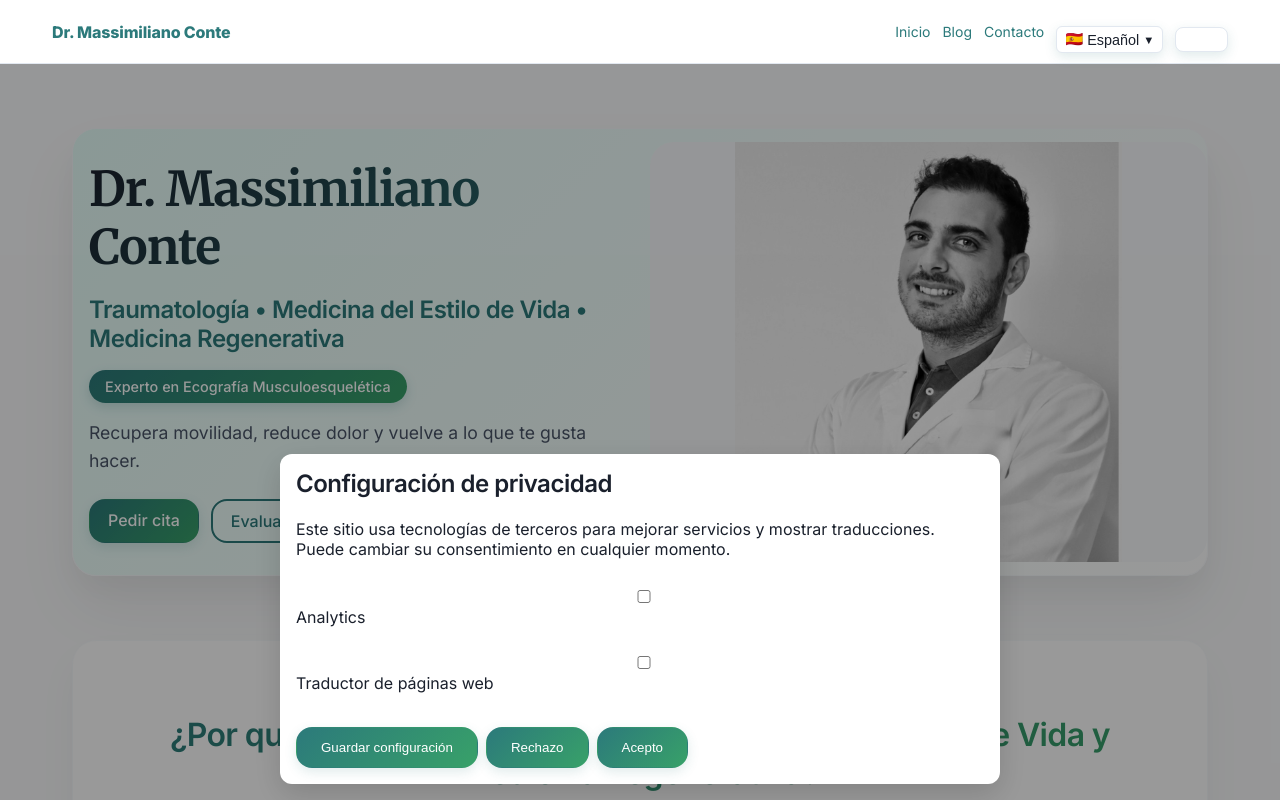
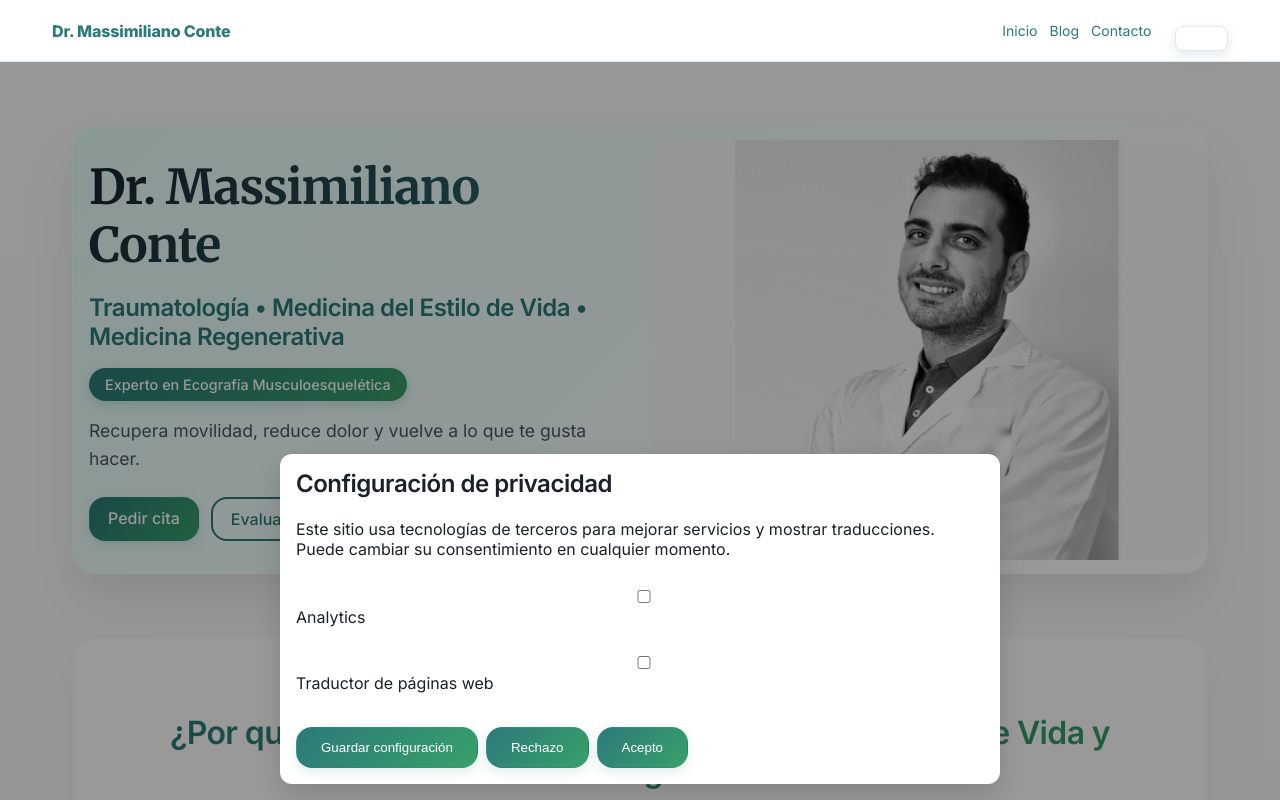
Before and after one commit to Mariabuve/massiconte, a Next.js app: page / in a window 1280 px wide. Shown: the top 800 px of the page. Built offline with nearby package versions, Linux system fonts and the light colour scheme.

Commit message:
feat: implement Google Translate widget for automatic multilingual support

```diff
--- /dev/null
+++ b/src/components/GoogleTranslate.tsx
@@ -0,0 +1,38 @@
+"use client";
+
+import { useEffect } from "react";
+
+export function GoogleTranslate() {
+  useEffect(() => {
+    // Cargar el script de Google Translate
+    const script = document.createElement('script');
+    script.src = 'https://translate.google.com/translate_a/element.js?cb=googleTranslateElementInit';
+    script.async = true;
+    document.head.appendChild(script);
+
+    // Función global para inicializar el widget
+    (window as any).googleTranslateElementInit = () => {
+      new (window as any).google.translate.TranslateElement({
+        pageLanguage: 'es',
+        includedLanguages: 'es,ca,en,it',
+        layout: (window as any).google.translate.TranslateElement.InlineLayout.SIMPLE,
+        autoDisplay: false
+      }, 'google_translate_element');
+    };
+
+    return () => {
+      // Limpiar el script al desmontar
+      const existingScript = document.querySelector('script[src*="translate.google.com"]');
+      if (existingScript) {
+        existingScript.remove();
+      }
+    };
+  }, []);
+
+  return (
+    <div id="google_translate_element" style={{
+      display: "inline-block",
+      verticalAlign: "middle"
+    }}></div>
+  );
+}
--- a/src/components/Header.tsx
+++ b/src/components/Header.tsx
@@ -2,7 +2,7 @@
 
 import Link from "next/link";
 import { useState } from "react";
-import { SimpleLanguageSelector } from "./SimpleLanguageSelector";
+import { GoogleTranslate } from "./GoogleTranslate";
 
 export function Header() {
   const [moreOpen, setMoreOpen] = useState(false);
@@ -29,7 +29,7 @@ export function Header() {
           <Link href="/">Inicio</Link>
           <Link href="/blog">Blog</Link>
           <Link href="/contact">Contacto</Link>
-          <SimpleLanguageSelector />
+          <GoogleTranslate />
           <div style={{ position: "relative" }}>
             <button onClick={() => setMoreOpen((v) => !v)} aria-expanded={moreOpen} aria-haspopup="menu" style={{
               padding: "4px 8px", borderRadius: 8, border: "1px solid var(--border)",
--- a/src/components/SimpleLanguageSelector.tsx
+++ /dev/null
@@ -1,107 +0,0 @@
-"use client";
-
-import { useState, useEffect } from "react";
-
-type Language = "es" | "ca" | "en" | "it";
-
-export function SimpleLanguageSelector() {
-  const [currentLang, setCurrentLang] = useState<Language>("es");
-  const [isOpen, setIsOpen] = useState(false);
-
-  useEffect(() => {
-    const savedLang = localStorage.getItem('language') as Language;
-    if (savedLang && ['es', 'ca', 'en', 'it'].includes(savedLang)) {
-      setCurrentLang(savedLang);
-      document.documentElement.lang = savedLang;
-    }
-  }, []);
-
-  const changeLanguage = (lang: Language) => {
-    setCurrentLang(lang);
-    localStorage.setItem('language', lang);
-    document.documentElement.lang = lang;
-    setIsOpen(false);
-    window.dispatchEvent(new CustomEvent('languageChange', { detail: lang }));
-  };
-
-  const languages = {
-    es: { flag: "🇪🇸", name: "Español" },
-    ca: { flag: "🏴", name: "Català" },
-    en: { flag: "🇬🇧", name: "English" },
-    it: { flag: "🇮🇹", name: "Italiano" }
-  };
-
-  return (
-    <div style={{ position: "relative" }}>
-      <button
-        onClick={() => setIsOpen(!isOpen)}
-        style={{
-          display: "flex",
-          alignItems: "center",
-          gap: "4px",
-          padding: "4px 8px",
-          borderRadius: "6px",
-          border: "1px solid var(--border)",
-          background: "var(--panel)",
-          color: "var(--fg)",
-          cursor: "pointer",
-          fontSize: "clamp(0.75rem, 2.5vw, 0.9rem)",
-          fontWeight: "500",
-          whiteSpace: "nowrap"
-        }}
-      >
-        <span>{languages[currentLang].flag}</span>
-        <span>{languages[currentLang].name}</span>
-        <span style={{ fontSize: "0.7rem" }}>▼</span>
-      </button>
-
-      {isOpen && (
-        <div style={{
-          position: "absolute",
-          top: "100%",
-          right: 0,
-          marginTop: "4px",
-          background: "var(--panel)",
-          border: "1px solid var(--border)",
-          borderRadius: "8px",
-          boxShadow: "0 4px 12px rgba(0,0,0,0.1)",
-          zIndex: 100,
-          minWidth: "140px"
-        }}>
-          {(Object.keys(languages) as Language[]).map((lang) => (
-            <button
-              key={lang}
-              onClick={() => changeLanguage(lang)}
-              style={{
-                display: "flex",
-                alignItems: "center",
-                gap: "8px",
-                width: "100%",
-                padding: "8px 12px",
-                border: "none",
-                background: currentLang === lang ? "var(--accent-light)" : "transparent",
-                color: "var(--fg)",
-                cursor: "pointer",
-                fontSize: "0.9rem",
-                textAlign: "left"
-              }}
-            >
-              <span>{languages[lang].flag}</span>
-              <span>{languages[lang].name}</span>
-            </button>
-          ))}
-        </div>
-      )}
-    </div>
-  );
-}
-
-export function getCurrentLanguage(): Language {
-  if (typeof window !== 'undefined') {
-    const savedLang = localStorage.getItem('language') as Language;
-    if (savedLang && ['es', 'ca', 'en', 'it'].includes(savedLang)) {
-      return savedLang;
-    }
-  }
-  return 'es';
-}
```
